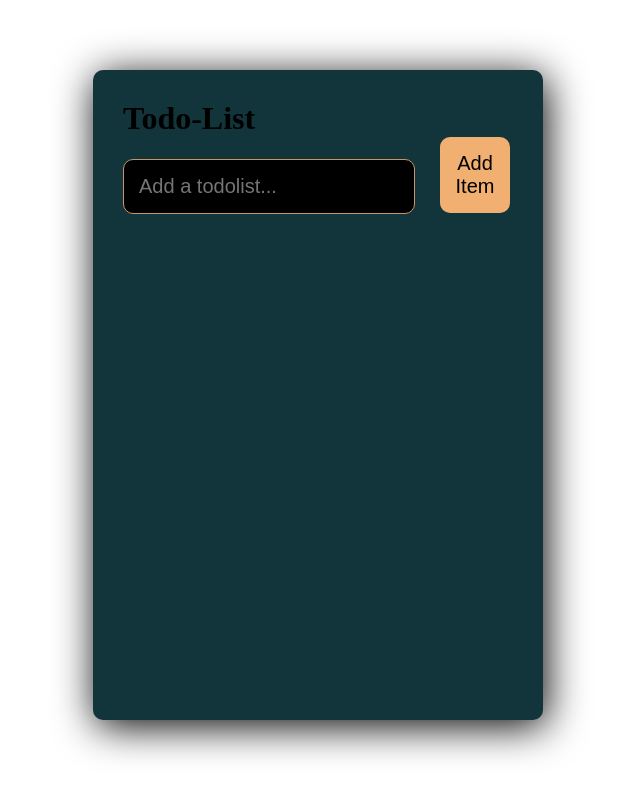
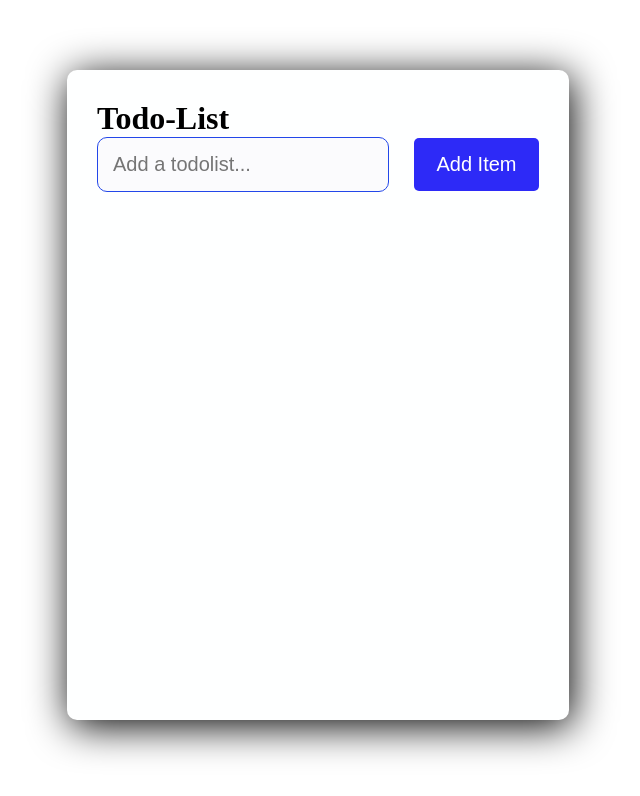
Before and after one commit to dharan-dhakshan97/Todo-list, a React (Create React App) app: page / in a window 1280 px wide. Shown: the top 796 px of the page, without its empty margins (322-962 px from the left). Built offline with nearby package versions, Linux system fonts and the light colour scheme.

Commit message:
add initial commit

```diff
--- a/src/Todo-list/Component.js
+++ b/src/Todo-list/Component.js
@@ -23,17 +23,20 @@ const Component = ({editItems}) => {
   }
 
   function handleClick() {
-    setInputdatas((preData) => {
-      return [...preData, inputs];
-    });
-  }
-  console.log(inputdatas);
+    // setInputdatas((preData) => {
+    //   return [...preData, inputs];
+
+setInputdatas([...inputdatas,inputs]);
+  setInputs("");
+    };
+
+  // console.log(inputdatas);
   return (
     <>
       <div className="container">
         <div className="app-wrapper">
-          <h1>Todo-List</h1>
 
+          <h1 className="header">Todo-List</h1>
           <div>
             <input
               type="text"
@@ -51,6 +54,7 @@ const Component = ({editItems}) => {
               Add Item{" "}
             </button>
           </div>
+
           <div>
             {/* <h5 key={index}>{inputdata}</h5> */}
             <ul>
@@ -59,7 +63,7 @@ const Component = ({editItems}) => {
                   <h5 key={index} className="list-item" value={inputdata}>
                     {" "}
                     {inputdata}
-                    <AiFillEdit className="button-edit" editItems={editItems}/>
+                    <AiFillEdit className="button-edit" editItems={editItems} />
                     {/* <input type="text" className="task-input" /> */}
                     {/* <Todoitems editItems={editItems}/> */}
                     <MdDelete
--- a/src/Todo-list/Styles.css
+++ b/src/Todo-list/Styles.css
@@ -13,7 +13,7 @@
 }
 
 .app-wrapper {
-    background-color: #12343b;
+    background-color: #feffff;
     min-width: 450px;
     min-height: 650px;
     padding: 30px;
@@ -26,7 +26,9 @@
 .header h1 {
     color: #fff;
     text-align: center;
-    margin: 30px 0;
+    display:flex;
+    flex-grow:3;
+    margin: 80px 0;
 }
 
 .task-input {
@@ -35,26 +37,29 @@
     padding: 15px;
     margin-right: 25px;
     font-size: 20px;
-    color: #ccc;
-    background-color: #000000;
-    border: 1px solid #c89666;
+    color: #080808;
+    background-color: #fbfbfd;
+    border: 1px solid #2347e9;
     border-radius: 10px;
 }
 
 .button-add {
-    width: 70px;
+    width:125px;
     padding: 15px 15px;
     font-size: 20px;
-    border-radius: 10px;
+    border-radius:5px;
+    color:white;
+    min-height:px;
     border: 0;
-    background-color: #f1af71;
+    background-color: #2d2af7;
     cursor: pointer;
 }
 
 .list-item {
     display: flex;
     margin: 20px 0;
-    border: 1px solid #ccc;
+    /* border: 1px solid #ccc; */
+    border: 1px solid #2347e9;
     border-radius: 10px;
     padding: 10px;
     max-height: 30px;
@@ -76,19 +81,20 @@
 }
 
 .button-edit {
-    color: #e2d029;
+    /* color: #e2d029; */
+    color: rgb(6, 40, 189);
     margin-left: 10px;
 }
 
 .button-delete {
-    color: lightseagreen;
+    color: rgb(6, 40, 189);
 }
 
-.complete {
+/* .complete {
     text-decoration-style: solid;
     text-decoration-line: line-through;
     text-decoration-color: #ff6c6c;
-}
+} */
 
 .lists {
     width: 220px;
```
Also changed, not shown: src/Todo-list/Todoitems.js (+11 -10 lines).
